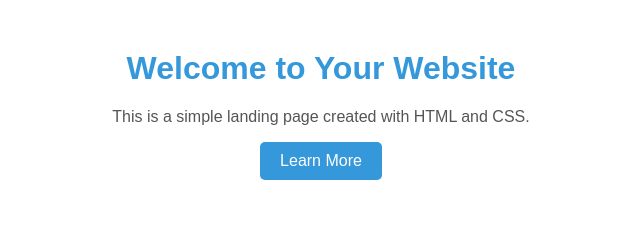
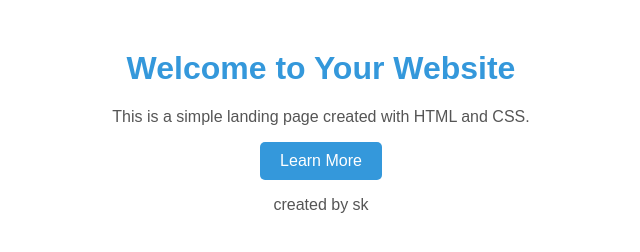
Before and after one commit to SameerBaral/Test2, a plain HTML site: page index.html in a window 1280 px wide. Shown: the whole page, without its empty margins (319-959 px from the left). Drawn offline with Linux system fonts and the light colour scheme.

Commit message:
Update index.html

```diff
--- a/index.html
+++ b/index.html
@@ -34,5 +34,7 @@
     <h1>Welcome to Your Website</h1>
     <p>This is a simple landing page created with HTML and CSS.</p>
     <a href="#" class="cta-button">Learn More</a>
+
+    <p>created by sk </p>
 </body>
 </html>
```
